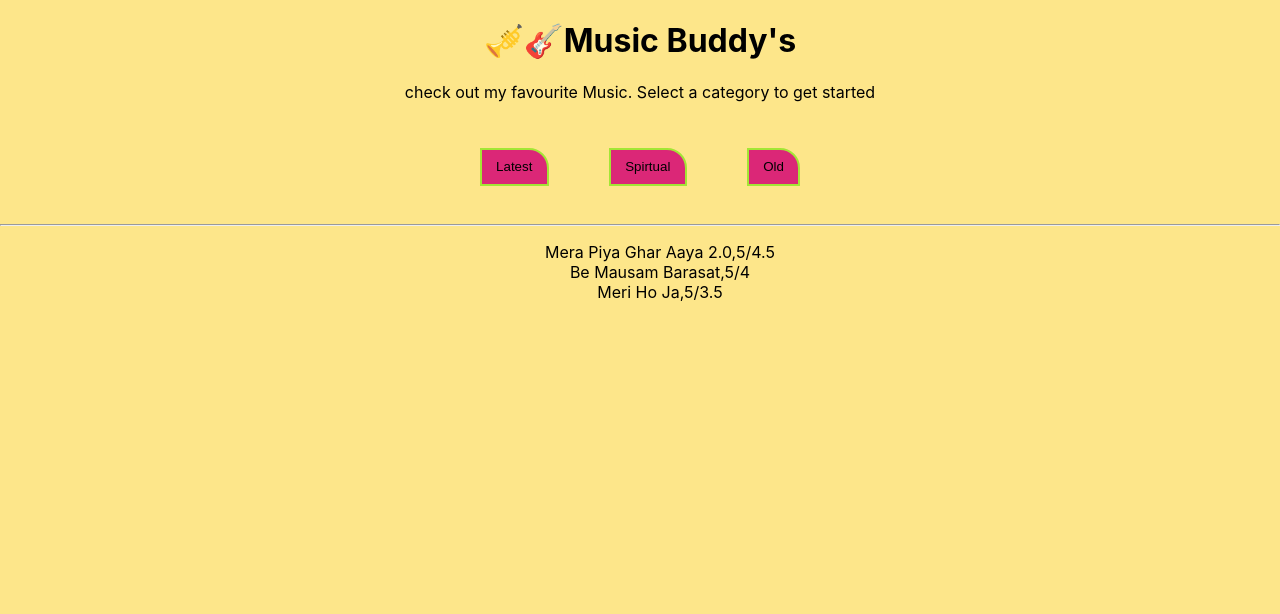
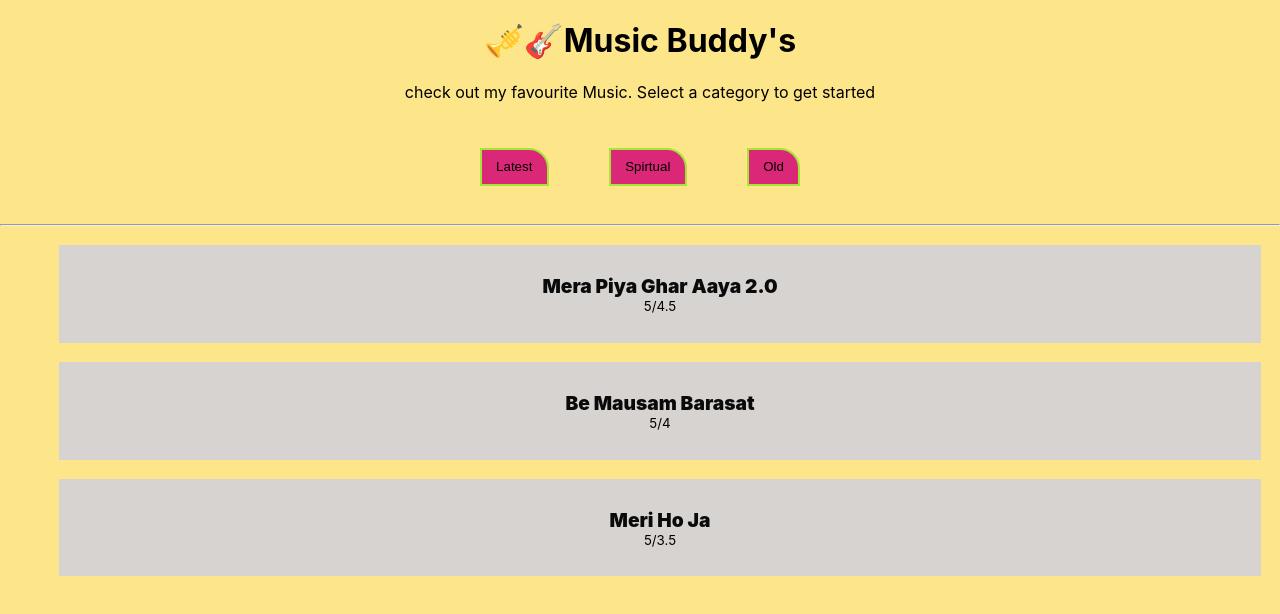
Before and after one commit to Sourabhpande532/bestMusicBuddy-mini-app, a React (Create React App) app: page / in a window 1280 px wide. Shown: the top 614 px of the page. Built offline with nearby package versions, Linux system fonts and the light colour scheme.

Commit message:
style - update style

```diff
--- a/src/App.css
+++ b/src/App.css
@@ -15,3 +15,16 @@ body{
 .faint-btn:hover{
   color: #e2b696;
 }
+.musiclist{
+  padding: 1.8rem;
+  margin: 1.2em;
+  background-color: #d6d3d1;
+}
+.heading{
+  font-weight: 900;
+  color: #0a0a0a;
+  font-size: larger;
+}
+.heading:hover{
+  color: #10b981;
+}
--- a/src/App.js
+++ b/src/App.js
@@ -67,7 +67,10 @@ function App() {
       <ul style={{ listStyleType: "none" }}>
         {musicCollection[music].map((music) => (
           <li>
-            {music.name},{music.rating}
+            <div className='musiclist'>
+              <span className="heading">{music.name}</span>
+              <div style={{ fontSize: "smaller" }}>{music.rating}</div>
+            </div>
           </li>
         ))}
       </ul>
```
